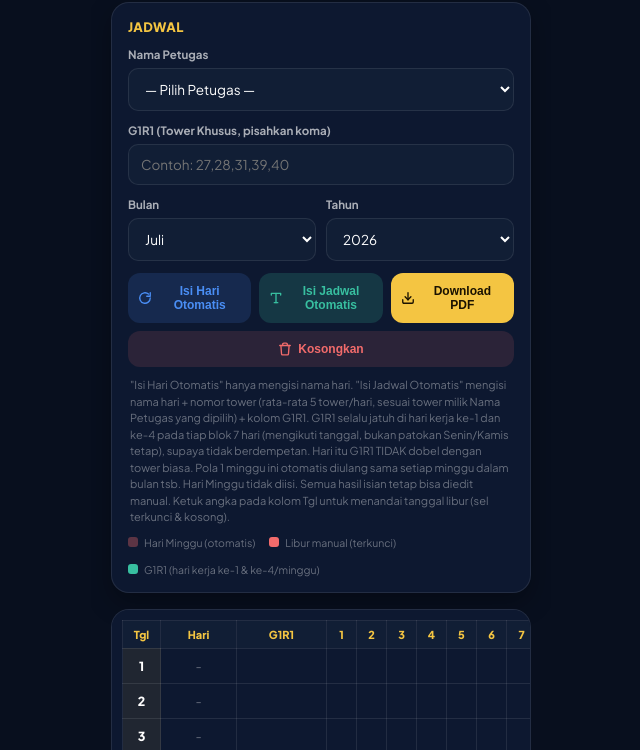
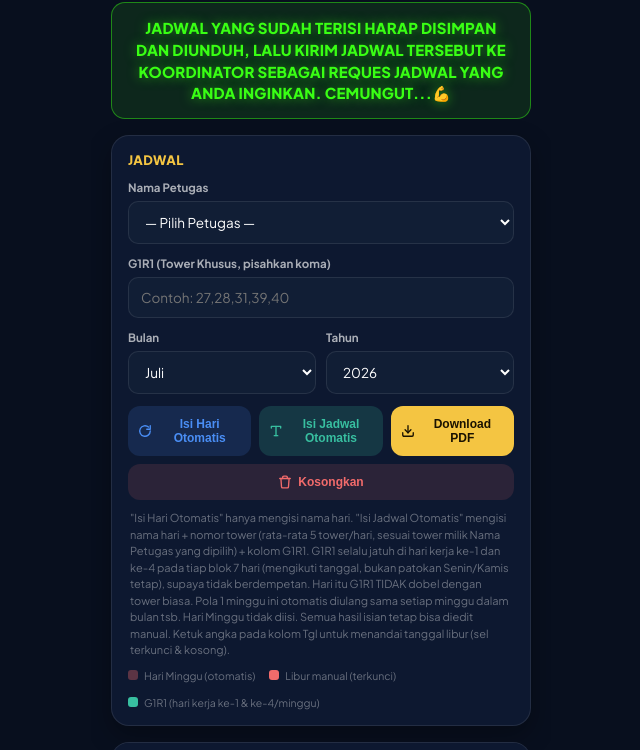
Before and after one commit to SrinaiAssist/SrinaiAssist2, a website: page jadwal.html in a window 1280 px wide. Shown: the part 72-822 px from the top of the page, without its empty margins (319-959 px from the left). Drawn offline with nearby package versions, Linux system fonts and the light colour scheme; no server answers.

Commit message:
Add files via upload

```diff
--- a/jadwal.html
+++ b/jadwal.html
@@ -59,8 +59,14 @@ body{
 }
 .back-btn:active{background:rgba(255,255,255,0.1);}
 .topbar-title{flex:1;min-width:0;}
-.topbar-title h1{font-size:17px;font-weight:800;color:var(--ink);letter-spacing:-0.3px;}
-.topbar-title p{font-size:11px;color:var(--ink-3);margin-top:2px;}
+.notice-banner{
+  position:relative;z-index:2;margin:14px 20px 0;padding:14px 16px;
+  border-radius:14px;background:rgba(57,255,20,0.10);
+  border:1px solid rgba(57,255,20,0.45);
+  color:#39FF14;font-size:15px;font-weight:800;line-height:1.45;
+  text-align:center;letter-spacing:0.2px;
+  text-shadow:0 0 12px rgba(57,255,20,0.55);
+}
 
 .card{
   position:relative;z-index:2;
@@ -163,6 +169,10 @@ tr.row-libur td.cell-num{background:var(--red-bg);color:var(--red);pointer-event
       <h1>Jadwal Inspeksi</h1>
       <p id="userInfo"></p>
     </div>
+  </div>
+
+  <div class="notice-banner">
+    JADWAL YANG SUDAH TERISI HARAP DISIMPAN DAN DIUNDUH, LALU KIRIM JADWAL TERSEBUT KE KOORDINATOR SEBAGAI REQUES JADWAL YANG ANDA INGINKAN.  CEMUNGUT...💪
   </div>
 
   <div class="card">
```
